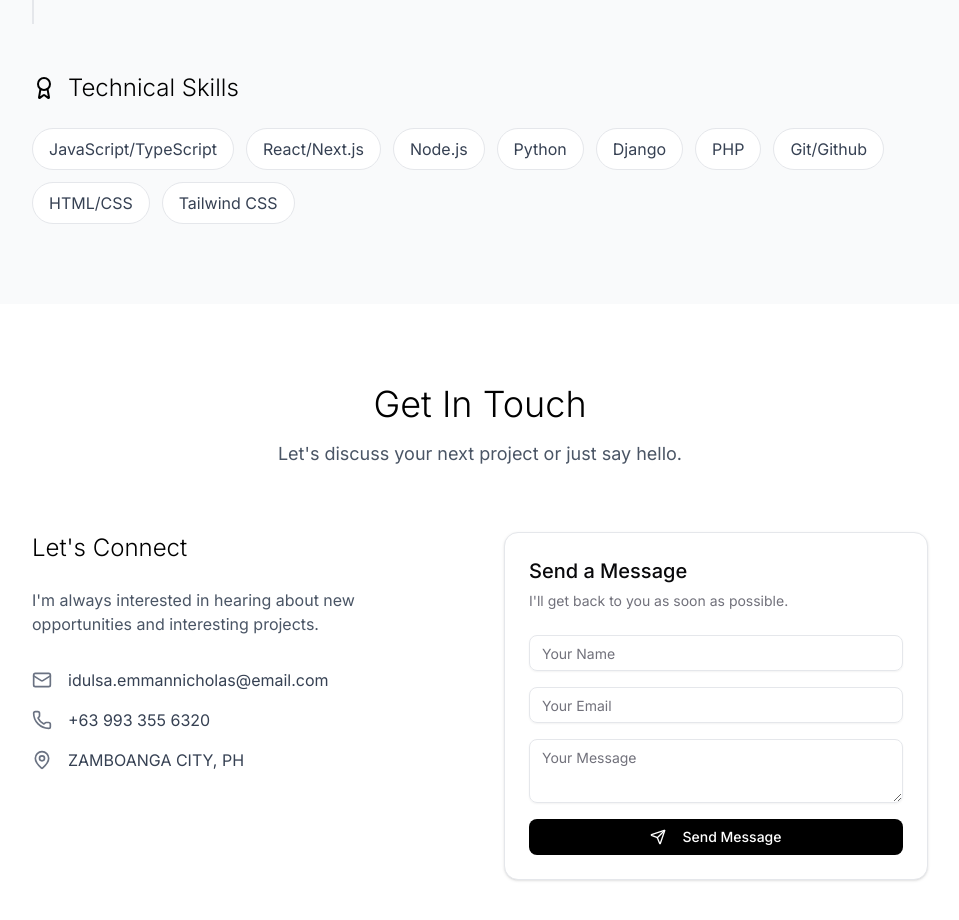
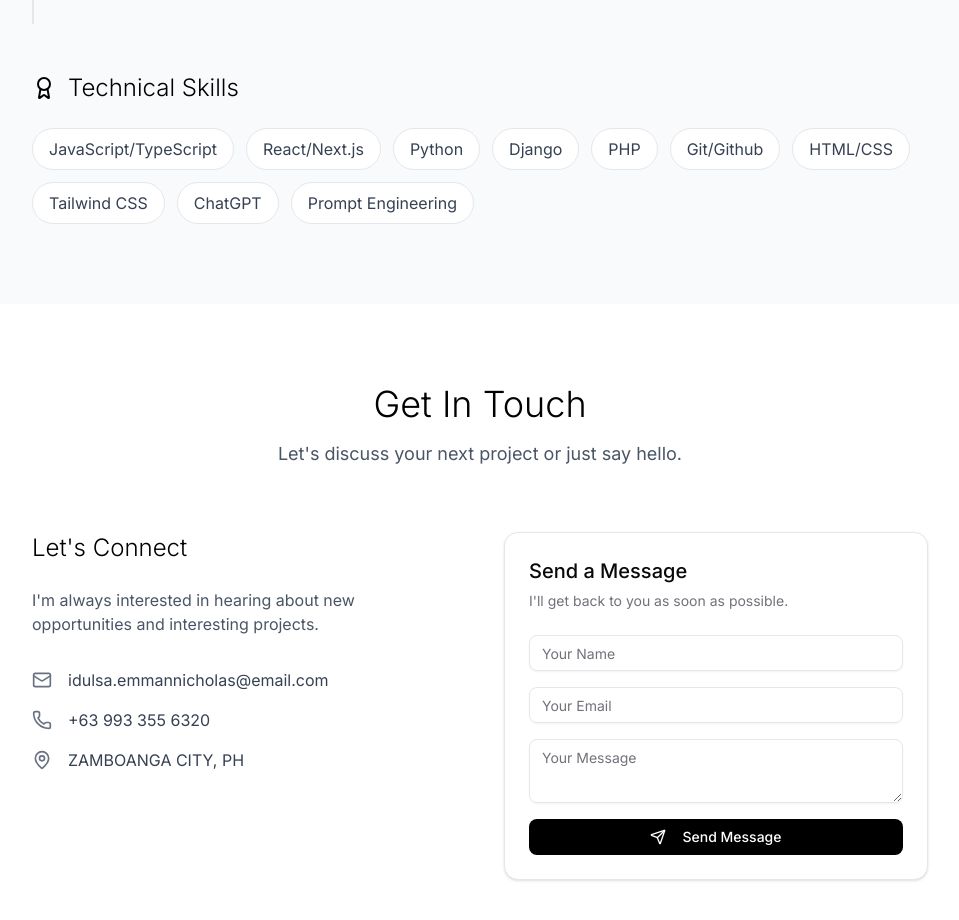
Before and after one commit to nekolaiv/developer-website, a Next.js app: page / in a window 1280 px wide. Shown: the part 2280-3200 px from the top of the page, without its empty margins (160-1119 px from the left). Built offline with nearby package versions, Linux system fonts and the light colour scheme.

Commit message:
chore: update skill data

```diff
--- a/src/components/resume.tsx
+++ b/src/components/resume.tsx
@@ -25,13 +25,14 @@ const education = [
 const skills = [
   "JavaScript/TypeScript",
   "React/Next.js",
-  "Node.js",
   "Python",
   "Django",
   "PHP",
   "Git/Github",
   "HTML/CSS",
   "Tailwind CSS",
+  "ChatGPT",
+  "Prompt Engineering",
 ]
 
 export default function Resume() {
```
